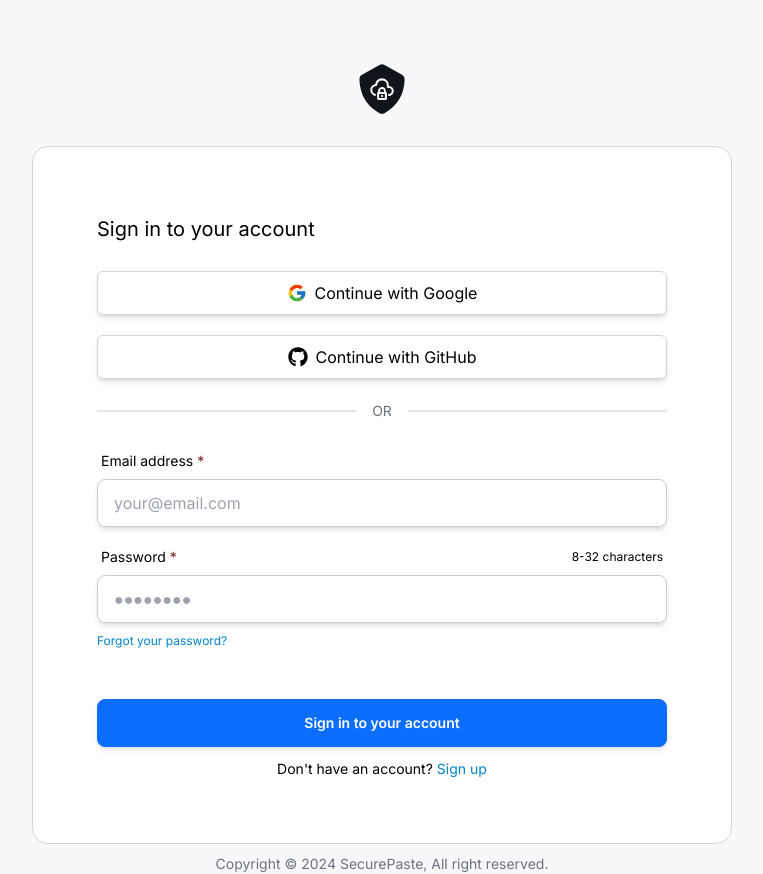
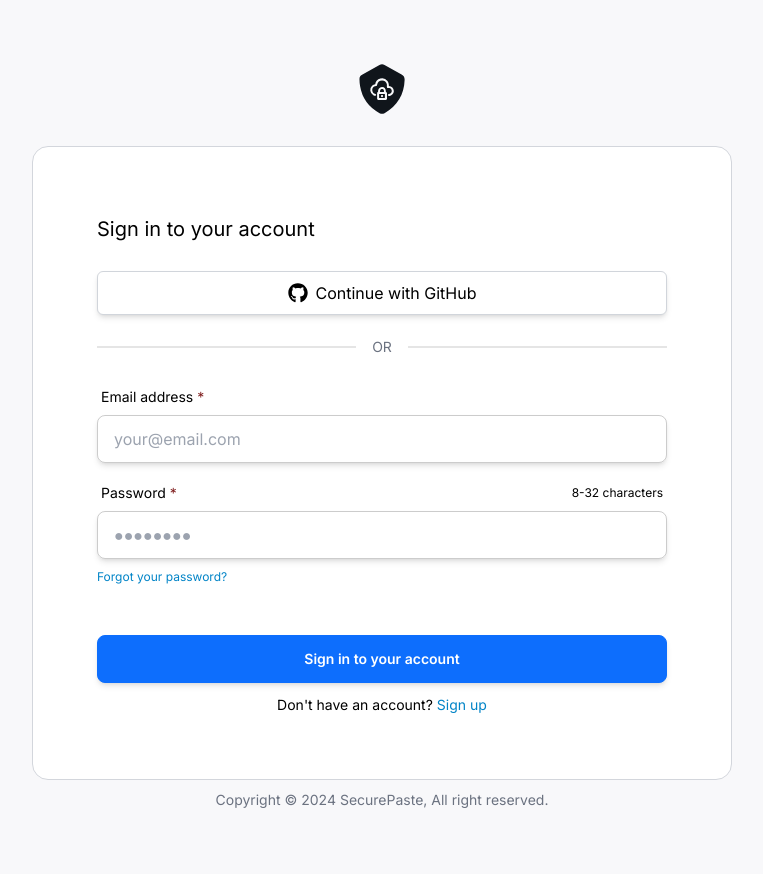
Before and after one commit to codehasan/SecurePaste, a Next.js app in the folder frontend/: page /auth/signin in a window 1280 px wide. Shown: the whole page, without its empty margins (258-1021 px from the left). After the commit the page ends 810 px from the top, so only its background shows below. Built offline with nearby package versions, Linux system fonts and the light colour scheme; no server answers.

Commit message:
feat: implement OAuth for GitHub

```diff
--- a/frontend/src/app/auth/signup/OAuthProvider.tsx
+++ b/frontend/src/app/auth/signup/OAuthProvider.tsx
@@ -1,3 +1,4 @@
+import { signInGitHub } from '@/utils/supabase/actions/auth';
 import Link from 'next/link';
 import React from 'react';
 import { FaGithub } from 'react-icons/fa';
@@ -5,22 +6,15 @@ import { FcGoogle } from 'react-icons/fc';
 
 const OAuthProvider = () => {
   return (
-    <>
-      <Link
-        href={''}
-        className="flex justify-center items-center h-11 w-full shadow-md p-2 bg-white border border-gray-300 rounded-md gap-2 mb-5"
-      >
-        <FcGoogle className="h-5 w-5 shrink-0" />
-        <span>Continue with Google</span>
-      </Link>
-      <Link
-        href={''}
-        className="flex justify-center items-center h-11 w-full shadow-md p-2 bg-white border border-gray-300 rounded-md gap-2"
+    <form>
+      <button
+        formAction={signInGitHub}
+        className="flex h-11 w-full items-center justify-center gap-2 rounded-md border border-gray-300 bg-white p-2 shadow-md"
       >
         <FaGithub className="h-5 w-5 shrink-0" />
         <span>Continue with GitHub</span>
-      </Link>
-    </>
+      </button>
+    </form>
   );
 };
 
```
